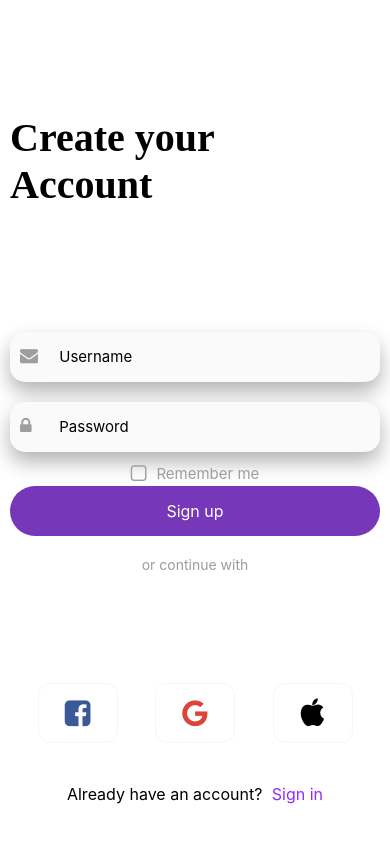
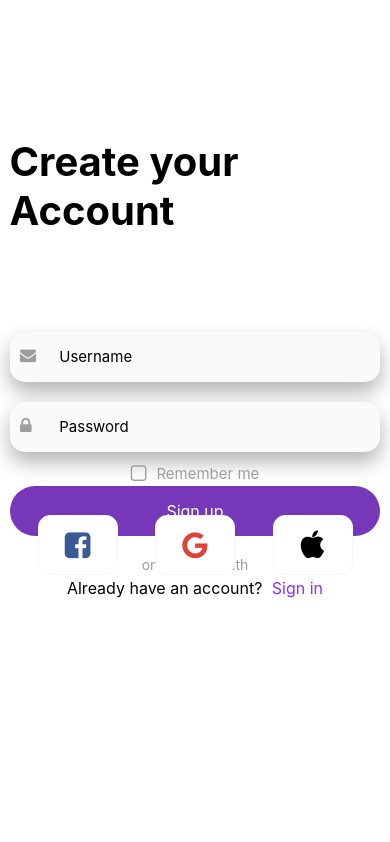
Before and after one commit to jun447/RN_Nav, a React Native app in the folder madProjUI/: screen / in a window 390 px wide. Built offline with nearby package versions, Linux system fonts and the light colour scheme.

Commit message:
minor bug fixed

```diff
--- a/madProjUI/components/Signup.jsx
+++ b/madProjUI/components/Signup.jsx
@@ -1,4 +1,4 @@
-import { TouchableOpacity, StyleSheet, Text, View,TextInput } from 'react-native'
+import { TouchableOpacity, StyleSheet, Text, View,TextInput, ScrollView } from 'react-native'
 import FontAwesome  from '@expo/vector-icons/FontAwesome';
 import { useState } from 'react';
 const Signup = () => {
@@ -6,17 +6,19 @@ const Signup = () => {
 
   return (
     <View style={styles.container}>
+      <ScrollView>
       <View style={styles.textWrapper}>
         <Text style={styles.text}>{" Create your"}</Text>
         <Text style={styles.text}>{" Account"}</Text>
       </View>
+
       <View style={styles.formWrapper}>
         <View style={styles.inputWrapper}>
           <TextInput style={styles.input} placeholder="       Username" />
           <FontAwesome
             style={styles.icon}
             name="envelope"
-            size={18}
+            size={16}
             color="#9e9e9e"
           />
         </View>
@@ -57,6 +59,7 @@ const Signup = () => {
           </View>
         </View>
       </View>
+
       <View style={styles.thrdpartyLoginAPI_wrapper}>
         <View style={styles.mangIcon}>
           <FontAwesome name="facebook-square" size={30} color="#3b5998" />
@@ -69,9 +72,10 @@ const Signup = () => {
         </View>
       </View>
       <View style={styles.signInWrapper}>
-          <Text style={styles.signInText}>Already have an account? </Text>
-          <Text style={styles.signInLink}>Sign in</Text>
-        </View>
+        <Text style={styles.signInText}>Already have an account? </Text>
+        <Text style={styles.signInLink}>Sign in</Text>
+      </View>
+      </ScrollView>
     </View>
   );
 }
@@ -89,10 +93,11 @@ const styles = StyleSheet.create({
     fontSize: 40,
     fontWeight: "bold",
     textAlign: "center",
-    fontFamily: "Ariel",
   },
   textWrapper: {
     flex: 0.4,
+    marginTop: 100,
+    marginBottom: 50,
     // borderColor: "pink",
     // borderWidth: 3,
     // backgroundColor: "green",
```
